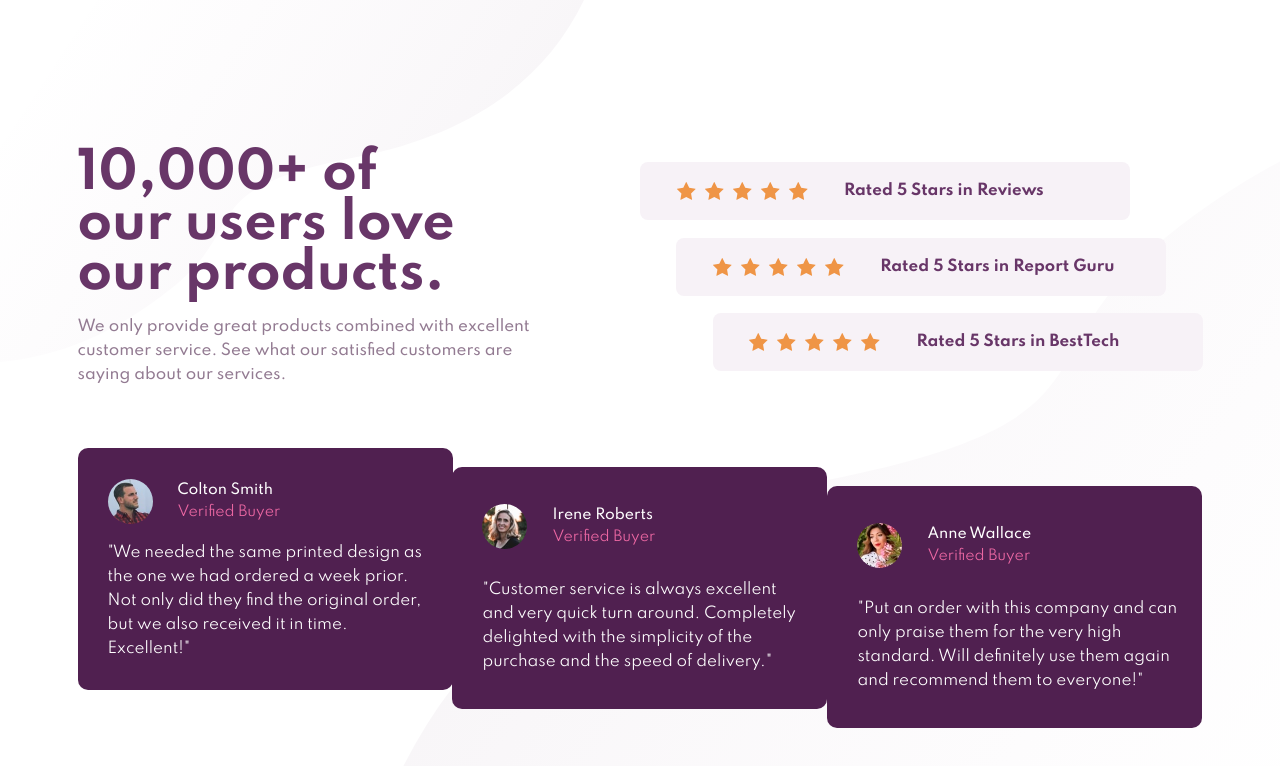
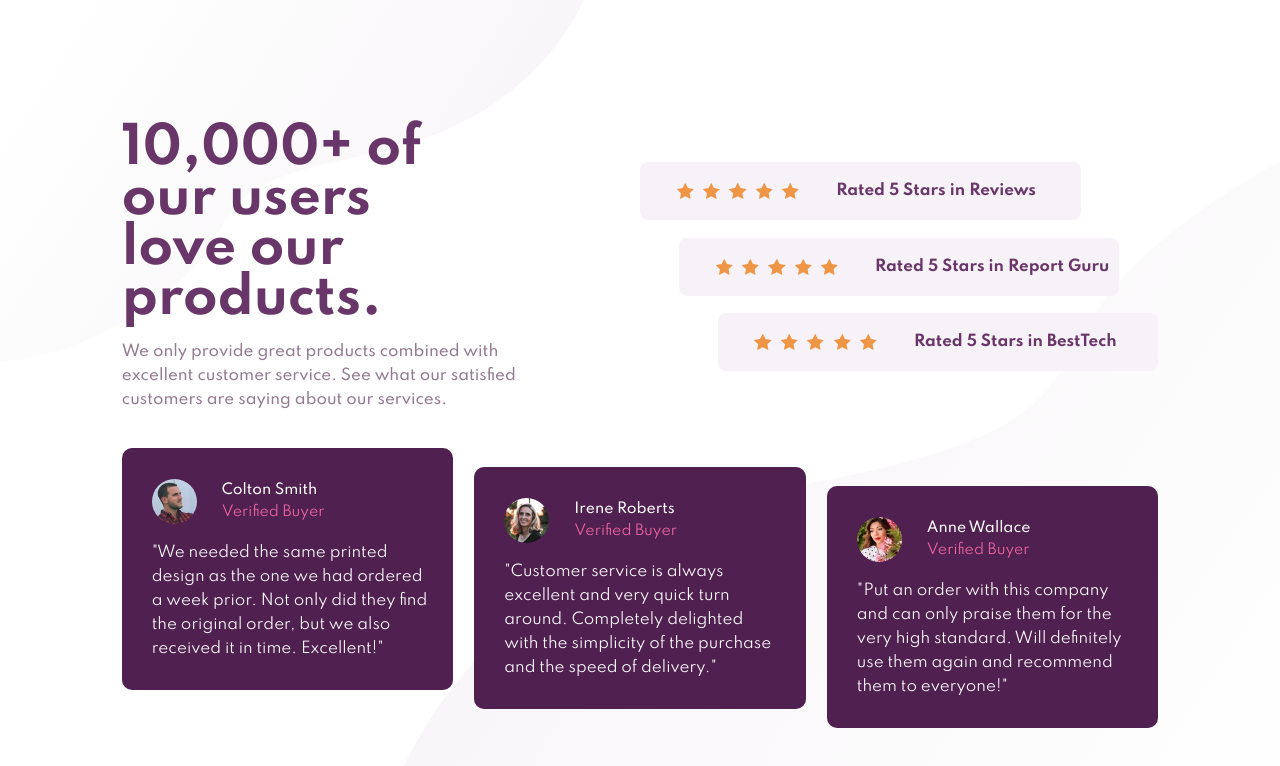
Before and after one commit to Maddouchhamza/social-proof-section-master, a plain HTML site: page index.html in a window 1280 px wide. Drawn offline with Linux system fonts and the light colour scheme.

Commit message:
Switch to relative width and size !!

```diff
--- a/style.css
+++ b/style.css
@@ -67,7 +67,7 @@ body{
 }
 .rate{
     background-color: hsl(300, 24%, 96%);
-    width: 490px;
+    width: 85%;
     padding-top: 20px;
     padding-bottom: 20px;
     border-radius: 8px;
@@ -82,12 +82,12 @@ body{
     justify-content: center;
     justify-content: space-around;
     align-items: center;
-    width: 140px;
+    width: 30%;
     margin-left: 2rem;
     margin-right: 2rem;
 }
 .stars img{
-    width: 19px;
+    width: 13%;
 }
 
 .cards{
@@ -115,7 +115,7 @@ body{
 
 }
 section{
-    width: 320px;
+    width: 80%;
     background-color: hsl(300, 43%, 22%);
     height: 200px;
     display: flex;
```
